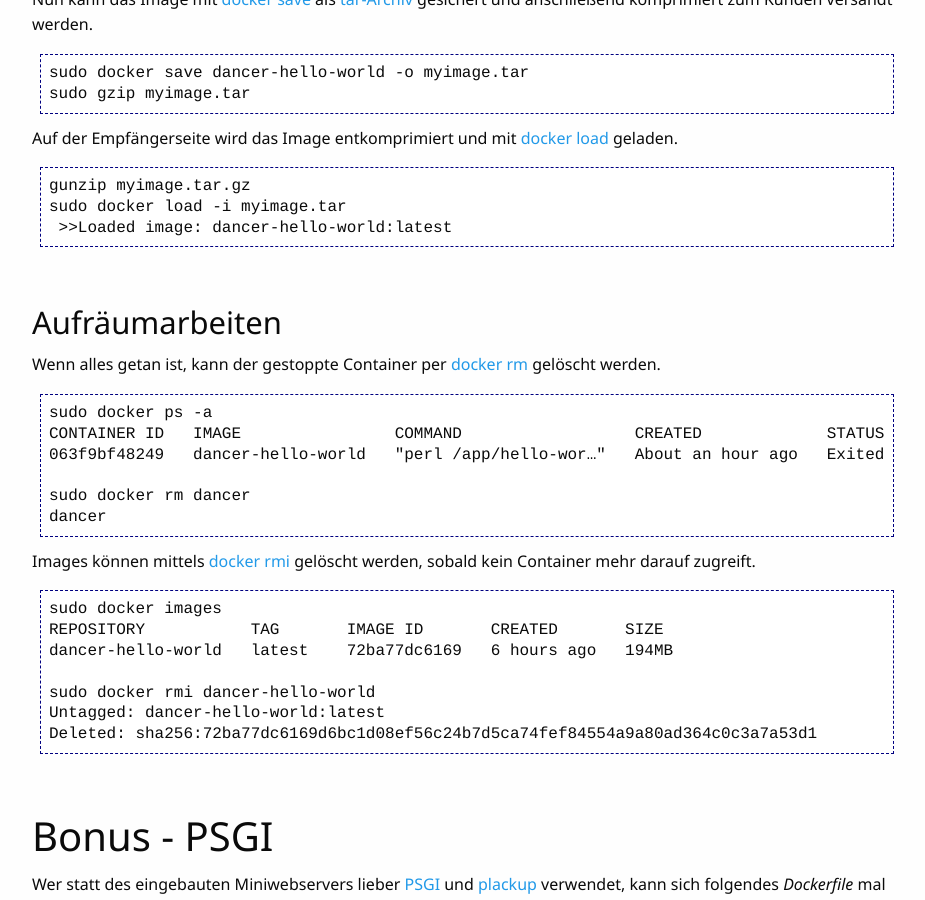
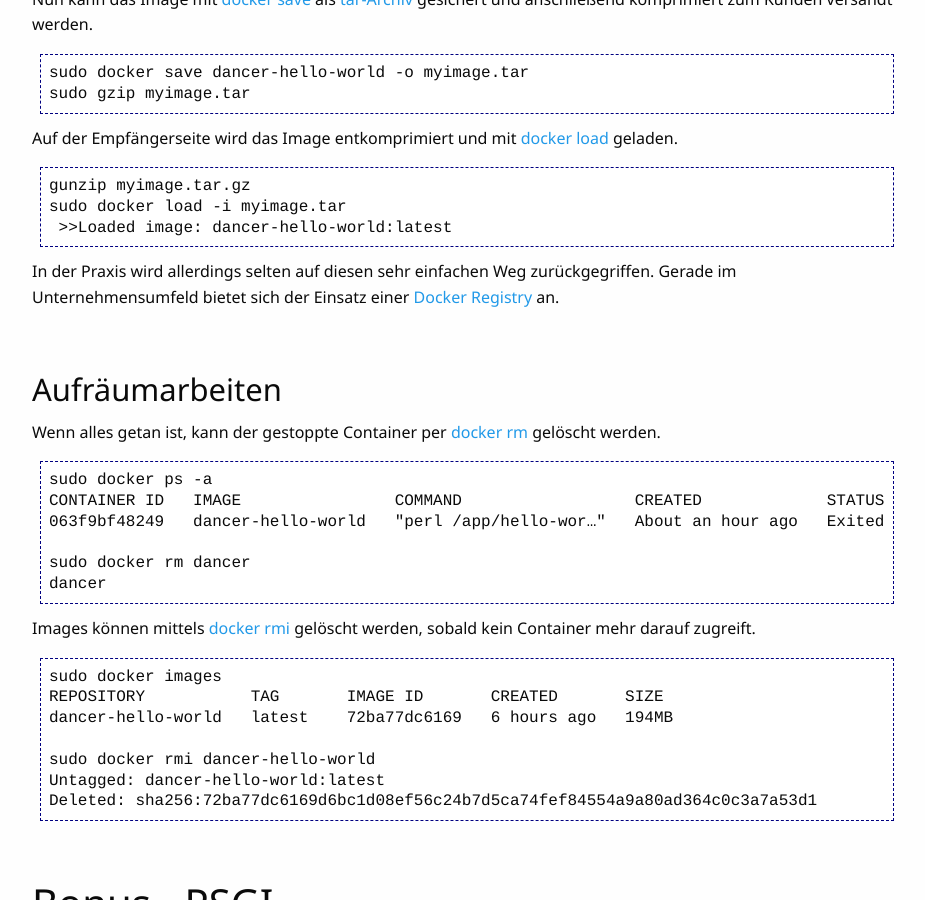
Before and after one commit to perl-howto/perl-howto.github.io, a Jekyll site: the page built from _posts/2021-08-31-perl-on-docker-dancer2-hello-world-example.html, in a window 1280 px wide and 900 px high, scrolled down 6468 px. Shown: the whole window, without its empty margins (23-948 px from the left). Built offline with Jekyll 4.4.1, drawn with Linux system fonts in a browser that asks for light colours; part of the change alters nothing that is shown.

Commit message:
Update: Added note on Docker registry

```diff
--- a/_posts/2021-08-31-perl-on-docker-dancer2-hello-world-example.html
+++ b/_posts/2021-08-31-perl-on-docker-dancer2-hello-world-example.html
@@ -94,7 +94,7 @@ Der Vollst&auml;ndigkeit halber werden die &ndash; im <a href="https://metacpan.
 Danach werden noch alle tempor&auml;ren Dateien und apt-repos gel&ouml;scht, um das Image so klein wie m&ouml;glich zu halten.
 </p>
 <p>
-Die <a href="https://docs.docker.com/engine/reference/builder/#workdir">WORKDIR</a>-Anweisung erzeugt den Ordner <em>/app</em> im Containerimage und setzt diesen als Startpunkt für nachfolgende Befehle, z.B. COPY.
+Die <a href="https://docs.docker.com/engine/reference/builder/#workdir">WORKDIR</a>-Anweisung erzeugt den Ordner <em>/app</em> im Containerimage und setzt diesen als Startpunkt f&uuml;r nachfolgende Befehle, z.B. COPY.
 </p>
 <p>
 Anschlie&szlig;end wird die Datei <em>hello-world.pl</em> im aktuellen Verzeichis per <a href="https://docs.docker.com/engine/reference/builder/#copy">COPY</a> in das Image kopiert.
@@ -297,6 +297,9 @@ gunzip myimage.tar.gz
 sudo docker load -i myimage.tar
  &gt;&gt;Loaded image: dancer-hello-world:latest
 </pre>
+<p>
+In der Praxis wird allerdings selten auf diesen sehr einfachen Weg zur&uuml;ckgegriffen. Gerade im Unternehmensumfeld bietet sich der Einsatz einer  <a href="https://docs.docker.com/registry/">Docker Registry</a> an.
+</p>
 
 <p>&nbsp;</p>
 <h3>Aufr&auml;umarbeiten</h3>
@@ -406,7 +409,7 @@ That's it.
 <li><a href="https://blog.perl-academy.de/tag/Docker">Optimierung von Docker-Images</a></li>
 <li><a href="https://kofler.info/docker-container-automatisch-starten/">Docker-Container automatisch starten</a></li>
 <li><a href="/2021/09/perl-on-docker-offizielle-perl-docker-images.html">Perl on Docker - Offizielle Perl Docker Images als Grundlage eigener Images</a></li>
-<li><a href="/2021/09/perl-on-docker-multi-stage-builds-zur-verkuerzung-von-build-laufzeiten.html">Perl on Docker - Multi-stage Builds zur Verkürzung von Build-Laufzeiten</a></li>
+<li><a href="/2021/09/perl-on-docker-multi-stage-builds-zur-verkuerzung-von-build-laufzeiten.html">Perl on Docker - Multi-stage Builds zur Verk&uuml;rzung von Build-Laufzeiten</a></li>
 <li><a href="/2021/09/perl-on-docker-dancer2-und-redis-docker-compose-beispiel.html">Perl on Docker - Dancer2 und Redis docker-compose Beispiel</a></li>
 <li><a href="/2021/09/perl-on-docker-perl-commandline-programm-als-docker-container.html">Perl on Docker - Perl commandline Programm als Docker Container erstellen und nutzen</a></li>
 </ul>
```
